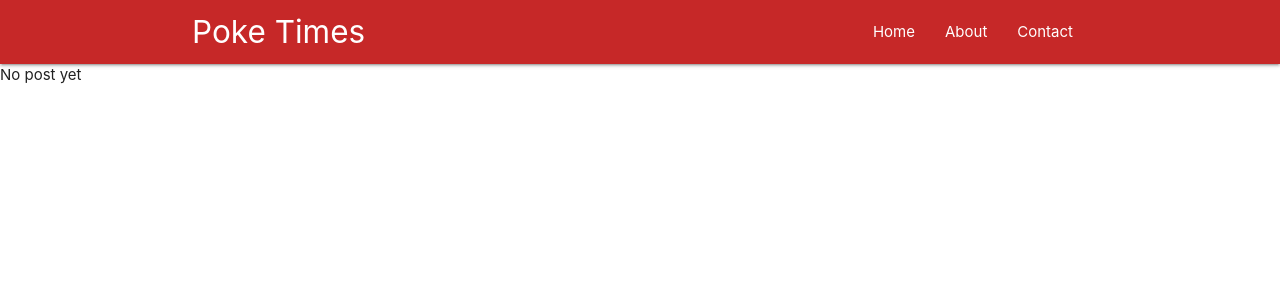
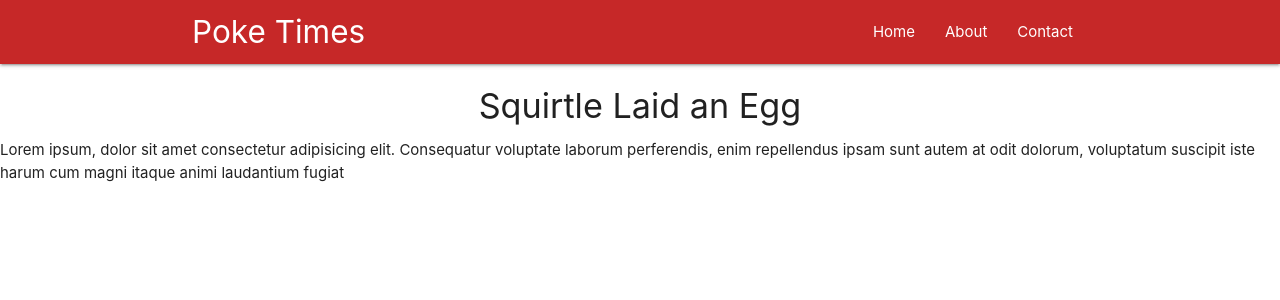
Before and after one commit to DavidBronne/poketimesReact, a React (Create React App) app: page /1 in a window 1280 px wide. Shown: the top 300 px of the page. Built offline with nearby package versions, Linux system fonts and the light colour scheme; no server answers.

Commit message:
map state to props : blog detail comp

```diff
--- a/src/components/Post.js
+++ b/src/components/Post.js
@@ -1,17 +1,15 @@
 import React, {Component} from 'react';
-import axios from 'axios';
+/* import axios from 'axios'; */
+import {connect} from 'react-redux';
 
 class Post extends Component {
-
-    state = {
+   /*  state = {
         post:null
     }
-
     componentDidMount() {
 
         let id = this.props.match.params.post_id
         console.log(this.props.match.params.post_id);
-
         axios.get('https://jsonplaceholder.typicode.com/posts/' + id)
             .then( res => {
                 console.log(res.data);
@@ -19,18 +17,15 @@ class Post extends Component {
                     post : res.data
                 })
                 console.log(this.state);
-
             })
-
-
-    }
+    } */
 
     render(){
-        const post = this.state.post ?
+        const post = this.props.post ?
         (
             <div className="post">
-                <h4 className="center">{this.state.post.title}</h4>
-                <p className="">{this.state.post.body}</p>
+                <h4 className="center">{this.props.post.title}</h4>
+                <p className="">{this.props.post.body}</p>
              </div>
         ) : (
             <div>No post yet</div>
@@ -44,4 +39,14 @@ class Post extends Component {
 
 }
 
-export default Post;
+const mapStateToProps = (state, ownProps) => {
+    let post_id = ownProps.match.params.post_id;
+    return {
+        post:state.posts.find( post => {
+            return post.id === post_id
+        })
+    }
+}
+
+
+export default connect(mapStateToProps)(Post);
```
